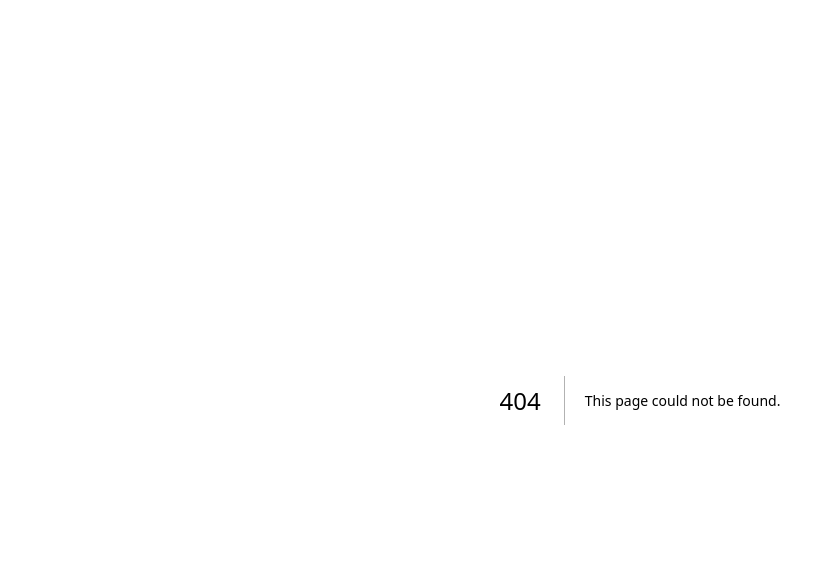
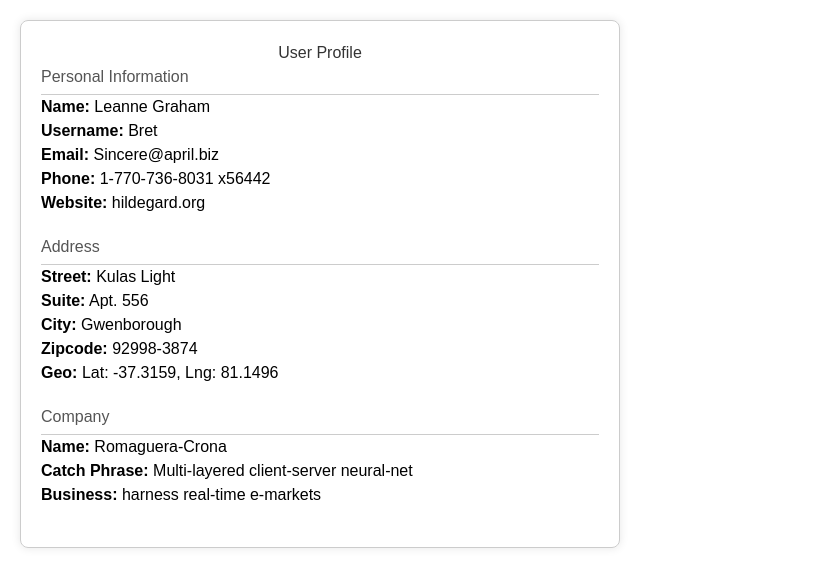
Before and after one commit to gustcomer/react-designpatterns-incineration, a Next.js app: page /experiments/008-user-component in a window 1280 px wide. Before the commit this address had no page. Shown: the top 586 px of the page, without its empty margins (0-823 px from the left). Built offline with nearby package versions, Linux system fonts and the light colour scheme.

Commit message:
feat: add UserProfile component

```diff
--- /dev/null
+++ b/src/app/experiments/008-user-component/page.tsx
@@ -0,0 +1,12 @@
+import UserProfile from "@/components/user/UserProfile";
+import { user } from "@/data/user";
+
+function App() {
+  return (
+    <>
+      <UserProfile user={user} />
+    </>
+  );
+}
+
+export default App;
--- a/src/app/globals.css
+++ b/src/app/globals.css
@@ -1,33 +1,3 @@
 @tailwind base;
 @tailwind components;
 @tailwind utilities;
-
-:root {
-  --foreground-rgb: 0, 0, 0;
-  --background-start-rgb: 214, 219, 220;
-  --background-end-rgb: 255, 255, 255;
-}
-
-@media (prefers-color-scheme: dark) {
-  :root {
-    --foreground-rgb: 255, 255, 255;
-    --background-start-rgb: 0, 0, 0;
-    --background-end-rgb: 0, 0, 0;
-  }
-}
-
-body {
-  color: rgb(var(--foreground-rgb));
-  background: linear-gradient(
-      to bottom,
-      transparent,
-      rgb(var(--background-end-rgb))
-    )
-    rgb(var(--background-start-rgb));
-}
-
-@layer utilities {
-  .text-balance {
-    text-wrap: balance;
-  }
-}
--- a/src/app/page.tsx
+++ b/src/app/page.tsx
@@ -4,7 +4,7 @@ import Link from "next/link";
 export default function Home() {
   return(
     <>
-      <h2>Design Patterns</h2>
+      <h2 className="text-2xl">Design Patterns</h2>
       <p><Link href='/experiments/001-split-screen-sc'>Split Screen using Styled Components</Link></p>
       <p><Link href='/experiments/002-split-screen-tw'>Split Screen using Tailwind</Link></p>
       <p><Link href='/experiments/003-split-screen-enhanced-sc'>Enhanced Split Screen using Styled Components</Link></p>
@@ -12,6 +12,9 @@ export default function Home() {
       <p><Link href='/experiments/005-split-screen-enhanced-sc-children'>Enhanced Split Screen using Styled Components passing subcomponents as children insted of props</Link></p>
       <p><Link href='/experiments/006-list'>List</Link></p>
       <p><Link href='/experiments/007-modal'>Modal</Link></p>
+      <br />
+      <h2 className="text-2xl">UI Components</h2>
+      <p><Link href='/experiments/008-user-component'>User Component</Link></p>
     </>
   );
 }
--- /dev/null
+++ b/src/components/user/UserProfile.tsx
@@ -0,0 +1,90 @@
+
+interface Geo {
+  lat: string;
+  lng: string;
+}
+
+interface Address {
+  street: string;
+  suite: string;
+  city: string;
+  zipcode: string;
+  geo: Geo;
+}
+
+interface Company {
+  name: string;
+  catchPhrase: string;
+  bs: string;
+}
+
+interface User {
+  id: number;
+  name: string;
+  username: string;
+  email: string;
+  address: Address;
+  phone: string;
+  website: string;
+  company: Company;
+}
+
+interface UserProfileProps {
+  user: User;
+}
+
+const styles: { [key: string]: React.CSSProperties } = {
+  container: {
+    fontFamily: 'Arial, sans-serif',
+    margin: '20px',
+    padding: '20px',
+    border: '1px solid #ccc',
+    borderRadius: '8px',
+    maxWidth: '600px',
+    boxShadow: '0 0 10px rgba(0,0,0,0.1)'
+  },
+  header: {
+    textAlign: 'center',
+    color: '#333'
+  },
+  section: {
+    marginBottom: '20px'
+  },
+  subHeader: {
+    color: '#555',
+    borderBottom: '1px solid #ccc',
+    paddingBottom: '5px'
+  }
+};
+
+const UserProfile: React.FC<UserProfileProps> = ({ user }) => {
+  return (
+    <div style={styles.container}>
+      <h2 style={styles.header}>User Profile</h2>
+      <div style={styles.section}>
+        <h3 style={styles.subHeader}>Personal Information</h3>
+        <p><strong>Name:</strong> {user.name}</p>
+        <p><strong>Username:</strong> {user.username}</p>
+        <p><strong>Email:</strong> {user.email}</p>
+        <p><strong>Phone:</strong> {user.phone}</p>
+        <p><strong>Website:</strong> <a href={`http://${user.website}`}>{user.website}</a></p>
+      </div>
+      <div style={styles.section}>
+        <h3 style={styles.subHeader}>Address</h3>
+        <p><strong>Street:</strong> {user.address.street}</p>
+        <p><strong>Suite:</strong> {user.address.suite}</p>
+        <p><strong>City:</strong> {user.address.city}</p>
+        <p><strong>Zipcode:</strong> {user.address.zipcode}</p>
+        <p><strong>Geo:</strong> {`Lat: ${user.address.geo.lat}, Lng: ${user.address.geo.lng}`}</p>
+      </div>
+      <div style={styles.section}>
+        <h3 style={styles.subHeader}>Company</h3>
+        <p><strong>Name:</strong> {user.company.name}</p>
+        <p><strong>Catch Phrase:</strong> {user.company.catchPhrase}</p>
+        <p><strong>Business:</strong> {user.company.bs}</p>
+      </div>
+    </div>
+  );
+}
+
+export default UserProfile;
--- /dev/null
+++ b/src/data/user.ts
@@ -0,0 +1,23 @@
+export const user = {
+  "id": 1,
+  "name": "Leanne Graham",
+  "username": "Bret",
+  "email": "Sincere@april.biz",
+  "address": {
+    "street": "Kulas Light",
+    "suite": "Apt. 556",
+    "city": "Gwenborough",
+    "zipcode": "92998-3874",
+    "geo": {
+    "lat": "-37.3159",
+    "lng": "81.1496"
+    }
+  },
+  "phone": "1-770-736-8031 x56442",
+  "website": "hildegard.org",
+  "company": {
+    "name": "Romaguera-Crona",
+    "catchPhrase": "Multi-layered client-server neural-net",
+    "bs": "harness real-time e-markets"
+  }
+}
```
